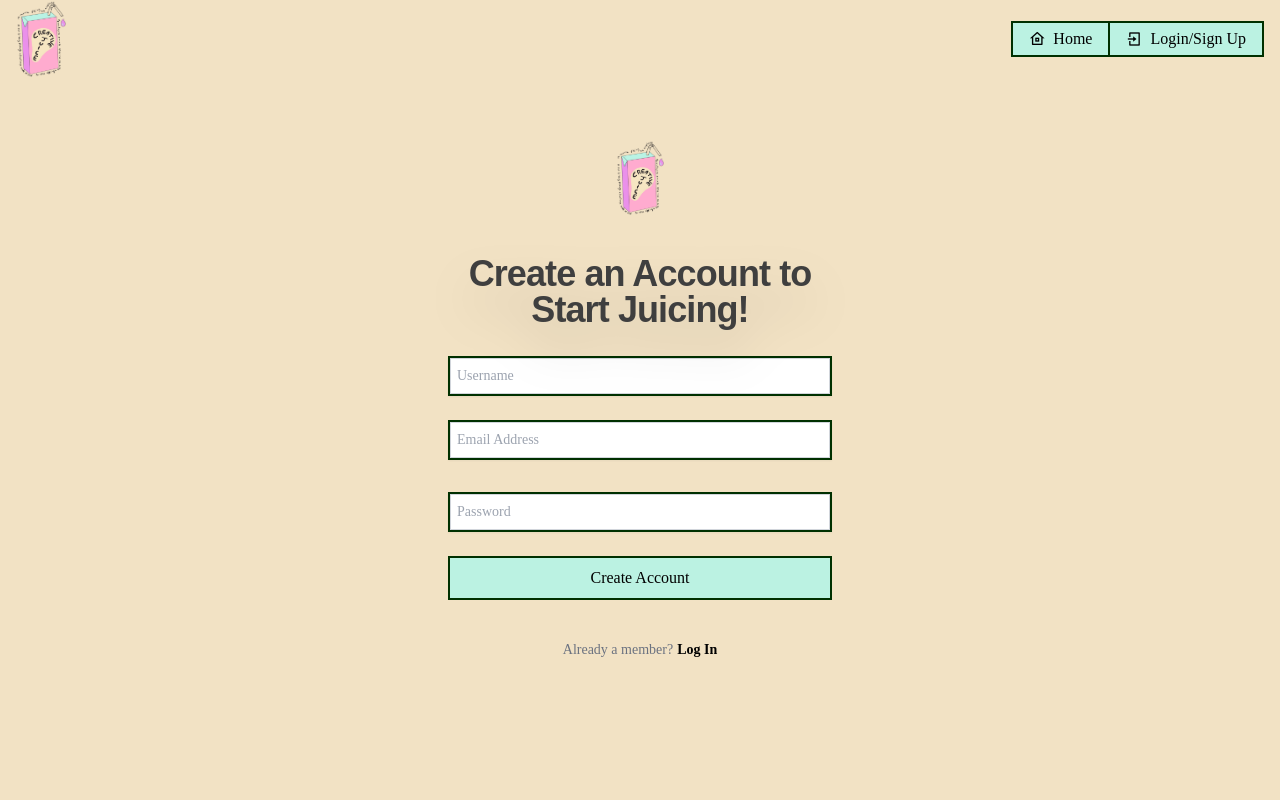
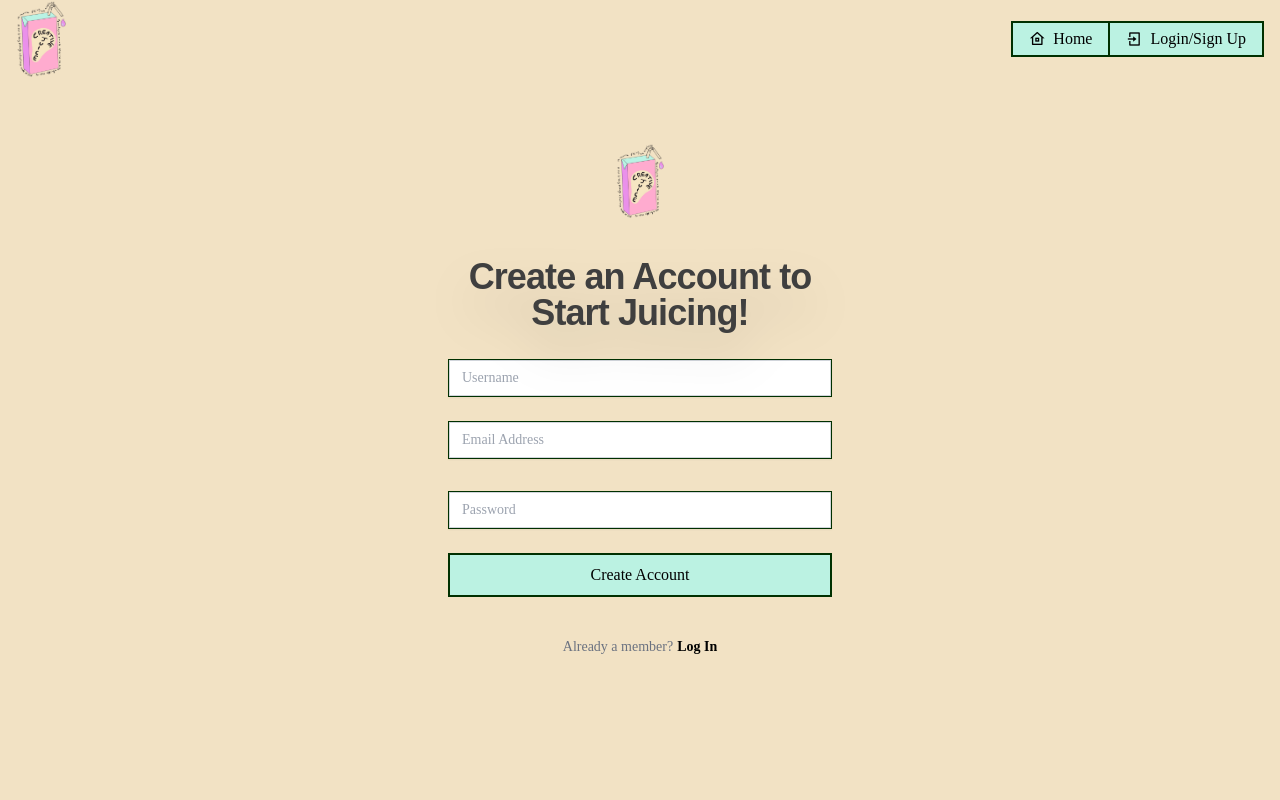
Before and after one commit to Andrew32A/creative-juice, a React (Create React App) app: page /signup in a window 1280 px wide. Shown: the top 800 px of the page. Built offline with nearby package versions, Linux system fonts and the light colour scheme; a web font is replaced by a local one.

Commit message:
Updated login and sign up styling

```diff
--- a/src/components/Login.jsx
+++ b/src/components/Login.jsx
@@ -52,7 +52,7 @@
                   placeholder='  Email Address'
                   autoComplete="username"
                   required
-                  className="border-[#003000] border-2 block w-full py-1.5 text-gray-900 shadow-sm ring-1 ring-inset ring-gray-300 placeholder:text-gray-400 focus:ring-2 focus:ring-inset focus:ring-indigo-600 sm:text-sm sm:leading-6"
+                  className="border-[#003000] border block w-full p-1.5 text-gray-900 shadow-sm ring-1 ring-inset ring-gray-300 placeholder:text-gray-400 focus:ring-2 focus:ring-inset focus:ring-indigo-600 sm:text-sm sm:leading-6"
                   value={identifier}
                   onChange={(e) => setIdentifier(e.target.value)}
                 />
@@ -74,7 +74,7 @@
                   placeholder='  Password'
                   autoComplete="current-password"
                   required
-                  className="border-[#003000] border-2 block w-full py-1.5 text-gray-900 shadow-sm ring-1 ring-inset ring-gray-300 placeholder:text-gray-400 focus:ring-2 focus:ring-inset focus:ring-indigo-600 sm:text-sm sm:leading-6"
+                  className="border-[#003000] border block w-full p-1.5 text-gray-900 shadow-sm ring-1 ring-inset ring-gray-300 placeholder:text-gray-400 focus:ring-2 focus:ring-inset focus:ring-indigo-600 sm:text-sm sm:leading-6"
                   value={password}
                   onChange={(e) => setPassword(e.target.value)}
                 />
--- a/src/components/Signup.jsx
+++ b/src/components/Signup.jsx
@@ -58,7 +58,7 @@
                   placeholder='  Username'
                   autoComplete="username"
                   required
-                  className="border-[#003000] border-2 block w-full py-1.5 text-[#3f3f3f] shadow-sm ring-1 ring-inset ring-gray-300 placeholder:text-gray-400 focus:ring-2 focus:ring-inset focus:ring-indigo-600 sm:text-sm sm:leading-6"
+                  className="border-[#003000] border block w-full p-1.5 text-[#3f3f3f] shadow-sm ring-1 ring-inset ring-gray-300 placeholder:text-gray-400 focus:ring-2 focus:ring-inset focus:ring-indigo-600 sm:text-sm sm:leading-6"
                   value={username}
                   onChange={(e) => setUsername(e.target.value)}
                 />
@@ -74,7 +74,7 @@
                   placeholder='  Email Address'
                   autoComplete="email"
                   required
-                  className="border-[#003000] border-2 block w-full py-1.5 text-[#3f3f3f] shadow-sm ring-1 ring-inset ring-gray-300 placeholder:text-gray-400 focus:ring-2 focus:ring-inset focus:ring-indigo-600 sm:text-sm sm:leading-6"
+                  className="border-[#003000] border block w-full p-1.5 text-[#3f3f3f] shadow-sm ring-1 ring-inset ring-gray-300 placeholder:text-gray-400 focus:ring-2 focus:ring-inset focus:ring-indigo-600 sm:text-sm sm:leading-6"
                   value={email}
                   onChange={(e) => setEmail(e.target.value)}
                 />
@@ -93,7 +93,7 @@
                   placeholder='  Password'
                   autoComplete="current-password"
                   required
-                  className="border-[#003000] border-2 block w-full py-1.5 text-gray-900 shadow-sm ring-1 ring-inset ring-gray-300 placeholder:text-gray-400 focus:ring-2 focus:ring-inset focus:ring-indigo-600 sm:text-sm sm:leading-6"
+                  className="border-[#003000] border block w-full p-1.5 text-gray-900 shadow-sm ring-1 ring-inset ring-gray-300 placeholder:text-gray-400 focus:ring-2 focus:ring-inset focus:ring-indigo-600 sm:text-sm sm:leading-6"
                   value={password}
                   onChange={(e) => setPassword(e.target.value)}
                 />
```
